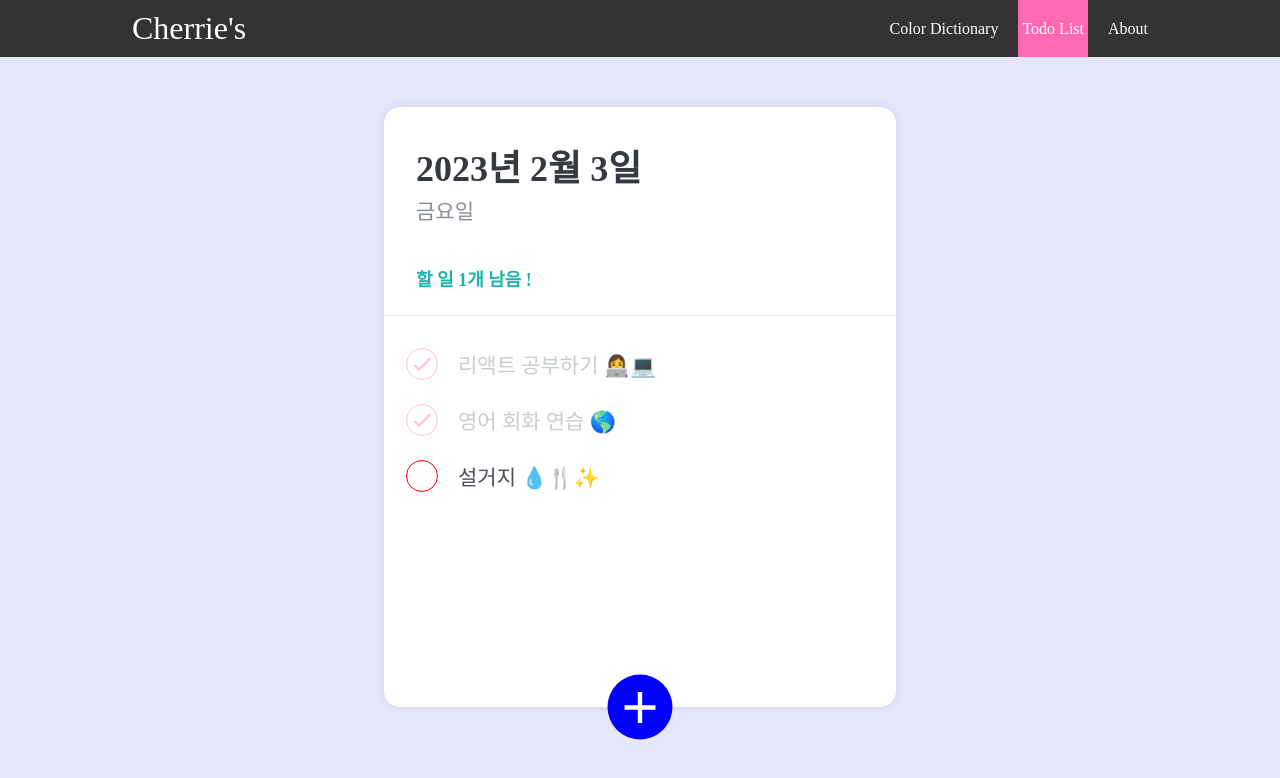
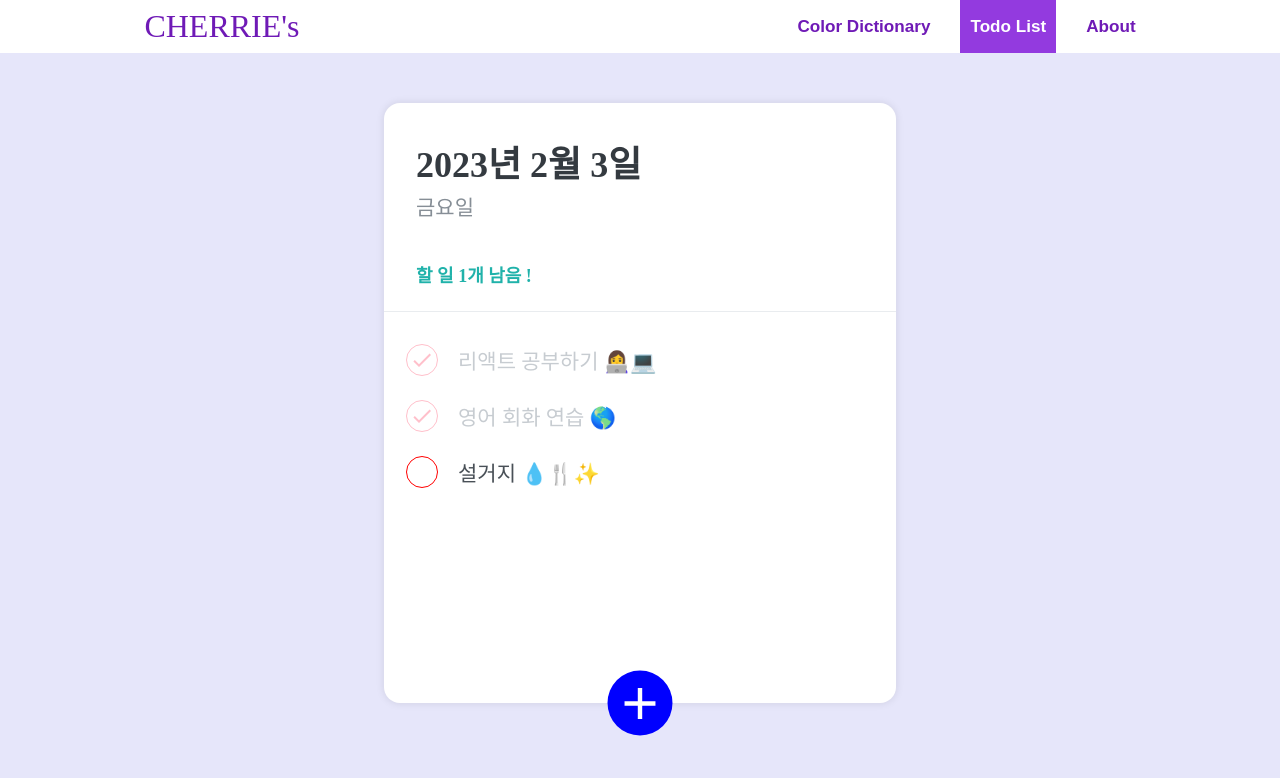
Before and after one commit to cherrie-k/React-Mini-Project, a React (Create React App) app: page /todo in a window 1280 px wide. Shown: the top 778 px of the page. Built offline with nearby package versions, Linux system fonts and the light colour scheme.

Commit message:
Design: style navigation bar

```diff
--- a/src/components/NavBar.js
+++ b/src/components/NavBar.js
@@ -7,7 +7,7 @@ function NavBar() {
   return (
     <nav className="nav">
       <Link to="/" className="site-title">
-        Cherrie's
+        CHERRIE's
       </Link>
       <ul>
         <CustomLink to="/colors">Color Dictionary</CustomLink>
--- a/src/index.js
+++ b/src/index.js
@@ -7,6 +7,8 @@ import reportWebVitals from "./reportWebVitals";
 import "./index.css";
 // browser를 위한 router를 임포트해옴. 이거로 App 컴포넌트 통으로 감싸주기.
 import { BrowserRouter } from "react-router-dom";
+
+import "./App.css";
 
 const root = ReactDOM.createRoot(document.getElementById("root"));
 root.render(
--- a/src/styles/styles.css
+++ b/src/styles/styles.css
@@ -13,17 +13,18 @@ body {
 }
 
 .nav {
-  background-color: #333;
-  color: #fff; /*white*/
+  background-color: white; /*#333 -> 진회색*/
+  color: #6f1ab6; /*white*/
   display: flex;
   justify-content: space-between;
   align-items: stretch;
-  gap: 1rem;
-  padding: 0 8rem;
+  gap: 30px;
+  padding: 0 8.4rem;
 }
 
 .site-title {
   font-size: 2rem;
+  font-family: "Shrikhand", cursive;
 }
 
 .nav ul {
@@ -31,22 +32,26 @@ body {
   margin: 0;
   list-style: none;
   display: flex;
-  gap: 1rem;
+  gap: 20px;
+  font-family: "Poppins", sans-serif;
+  font-weight: 900;
+  font-size: 1.07rem;
 }
 
 .nav a {
+  display: flex;
   color: inherit;
   text-decoration: none;
   height: 100%;
-  display: flex;
   align-items: center;
-  padding: 10px 0.25rem;
+  padding: 8px 10px;
 }
 
 .nav li.active {
-  background-color: hotpink;
+  background-color: #933adf;
+  color: white;
 }
 
 .nav li:hover {
-  background-color: lightpink;
+  background-color: lavender;
 }
```
